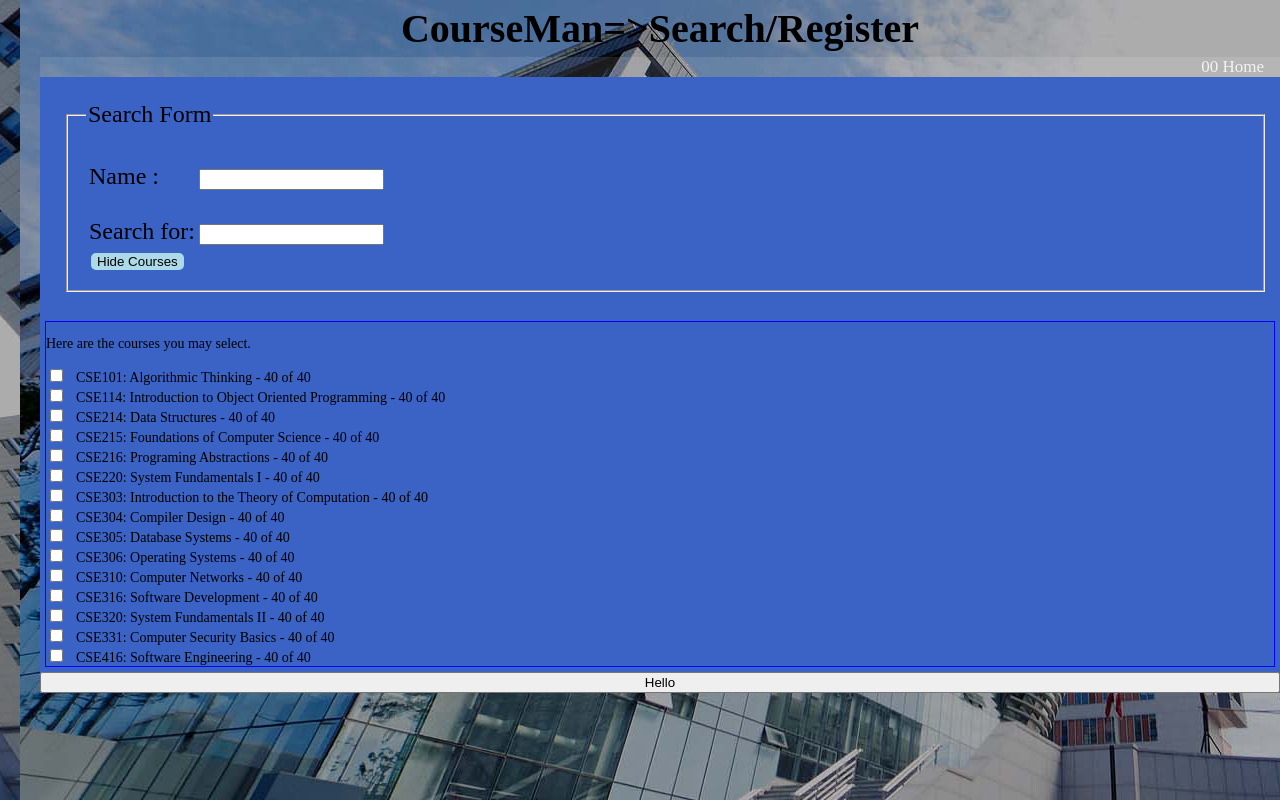
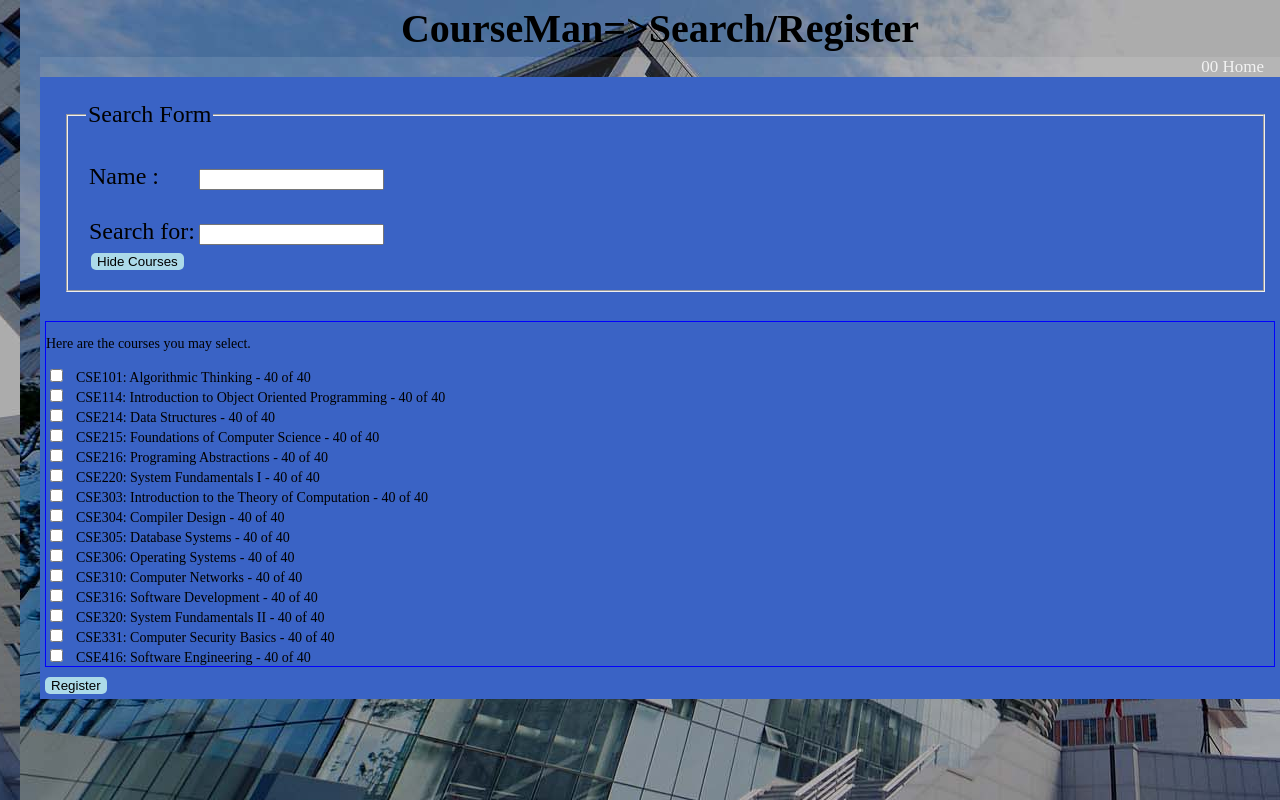
Before and after one commit to spark15/CSE316, a React (Create React App) app: page /courses in a window 1280 px wide. Both pictures are taken after a click on the button "Show courses". Shown: the top 800 px of the page. Built offline with nearby package versions, Linux system fonts and the light colour scheme.

Commit message:
Final Submitted Project

```diff
--- a/src/CSS/Courses.css
+++ b/src/CSS/Courses.css
@@ -8,7 +8,6 @@
 
 .pop {
     display: flex;
-
     background-color: rgb(58, 99, 197);
     flex-direction: column;
     font-size: 14px;
--- a/src/Pages/Courses.js
+++ b/src/Pages/Courses.js
@@ -298,8 +298,10 @@ function Courses() {
 
         <div className="pop" id="courseList">
             <div id="list" />
-            <button style={{display:"none"}}type="button" id="register" onClick={register}>Hello</button>
-        </div>
+            <div>
+            <button style={{display:"none", backgroundColor:"#ACDAE9", border: "none", borderRadius: "5px", marginLeft: "5px", marginRight: "5px", marginTop: "5px", marginBottom: "5px"}} className="reg" type="button" id="register" onClick={register}>Register</button>
+            </div>
+            </div>
         </div>
     );
 };
```
